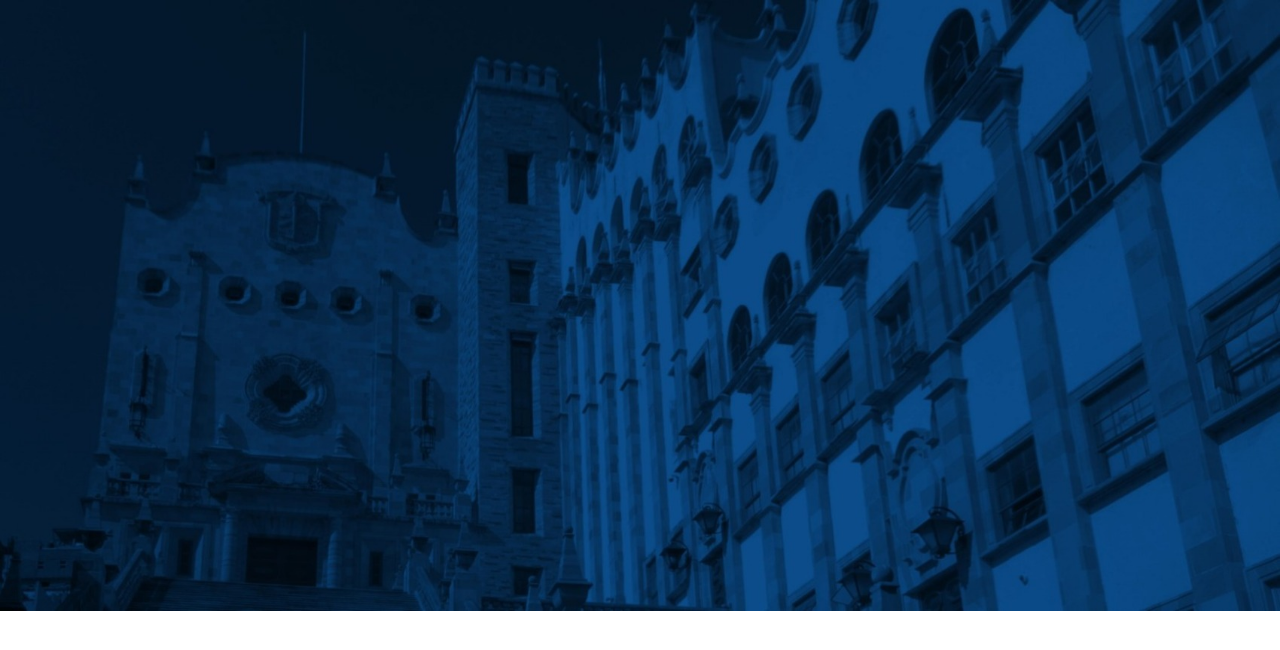
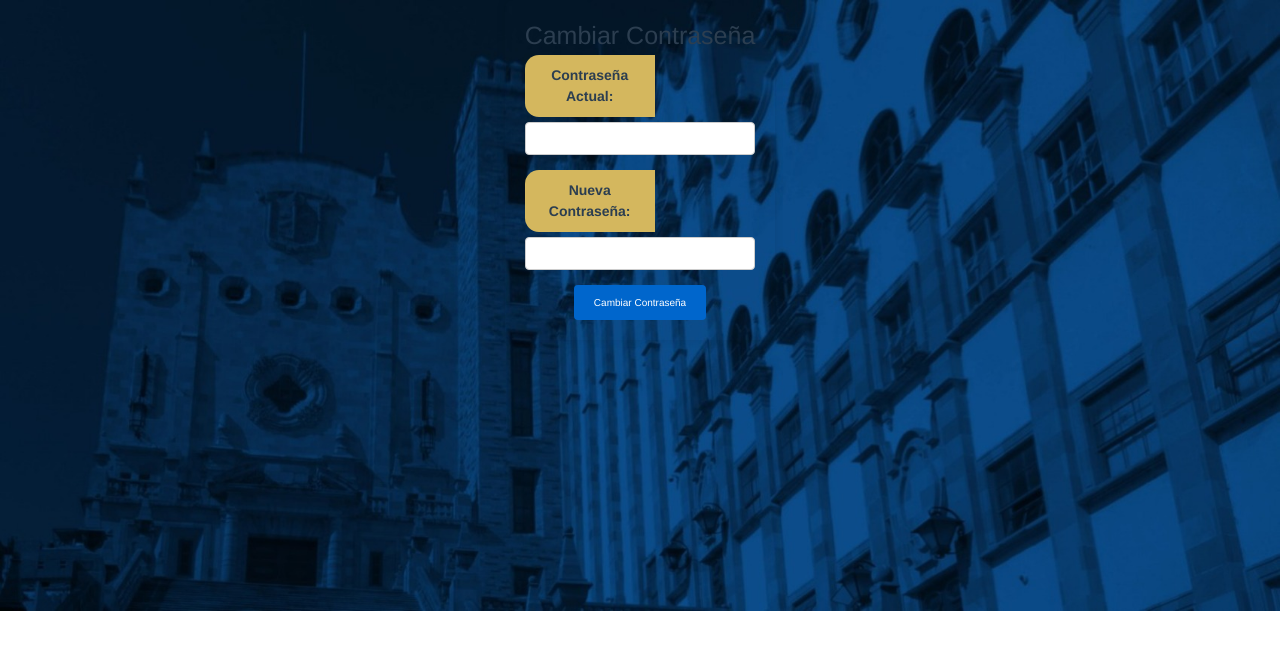
Before and after one commit to CodeBreaker518/biblio-cubiculos, a Vue app: page /change-password in a window 1280 px wide. Before the commit this address had no page. Shown: the top 650 px of the page. Built offline with nearby package versions, Linux system fonts and the light colour scheme.

Commit message:
cambiar contraseña perdon

```diff
--- a/src/router/index.js
+++ b/src/router/index.js
@@ -7,12 +7,12 @@ import AjustesView from "../views/AjustesView.vue";
 import RecuperacionPasswordView from "../views/RecuperacionPasswordView.vue";
 import PerfilView from "../views/PerfilView.vue";
 import ReservarCubiculosView from "../views/ReservarCubiculosView.vue";
-
 import AdminView from "../views/admin/AdminView.vue";
 import AdminCubiculosView from "../views/admin/AdminCubiculosView.vue";
 import AdminReservasView from "../views/admin/AdminReservasView.vue";
 import AdminAvisosView from "../views/admin/AdminAvisosView.vue";
 import AchievementsView from "../views/admin/AchievementsView.vue";
+import ChangePasswordView from "../views/ChangePasswordView.vue";  // Importa la nueva vista
 
 const routes = [
   {
@@ -87,6 +87,11 @@ const routes = [
     name: "Historial",
     component: PerfilView,
   },
+  {
+    path: "/change-password",
+    name: "ChangePassword",
+    component: ChangePasswordView  // Agrega la nueva ruta para cambiar la contraseña
+  },
 ];
 
 const router = createRouter({
--- /dev/null
+++ b/src/views/ChangePasswordView.vue
@@ -0,0 +1,67 @@
+<template>
+    <div class="change-password-container">
+      <h1>Cambiar Contraseña</h1>
+      <form @submit.prevent="changePassword">
+        <div class="form-group">
+          <label for="currentPassword">Contraseña Actual:</label>
+          <input type="password" id="currentPassword" v-model="currentPassword" required>
+        </div>
+        <div class="form-group">
+          <label for="newPassword">Nueva Contraseña:</label>
+          <input type="password" id="newPassword" v-model="newPassword" required>
+        </div>
+        <button type="submit">Cambiar Contraseña</button>
+      </form>
+    </div>
+  </template>
+
+  <script>
+  export default {
+    data() {
+      return {
+        currentPassword: '',
+        newPassword: ''
+      };
+    },
+    methods: {
+      changePassword() {
+        // Aquí integrarías la lógica para cambiar la contraseña
+        console.log('Contraseña cambiada');
+      }
+    }
+  }
+  </script>
+
+  <style scoped>
+  .change-password-container {
+    max-width: 400px;
+    margin: auto;
+    padding: 20px;
+    box-shadow: 0 0 10px rgba(0, 0, 0, 0.1);
+    border-radius: 8px;
+  }
+  .form-group {
+    margin-bottom: 15px;
+  }
+  label {
+    display: block;
+    margin-bottom: 5px;
+  }
+  input[type="password"] {
+    width: 100%;
+    padding: 8px;
+    border: 1px solid #ccc;
+    border-radius: 4px;
+  }
+  button {
+    padding: 10px 20px;
+    background-color: #0066cc;
+    color: white;
+    border: none;
+    border-radius: 4px;
+    cursor: pointer;
+  }
+  button:hover {
+    background-color: #0056b3;
+  }
+  </style>
```
